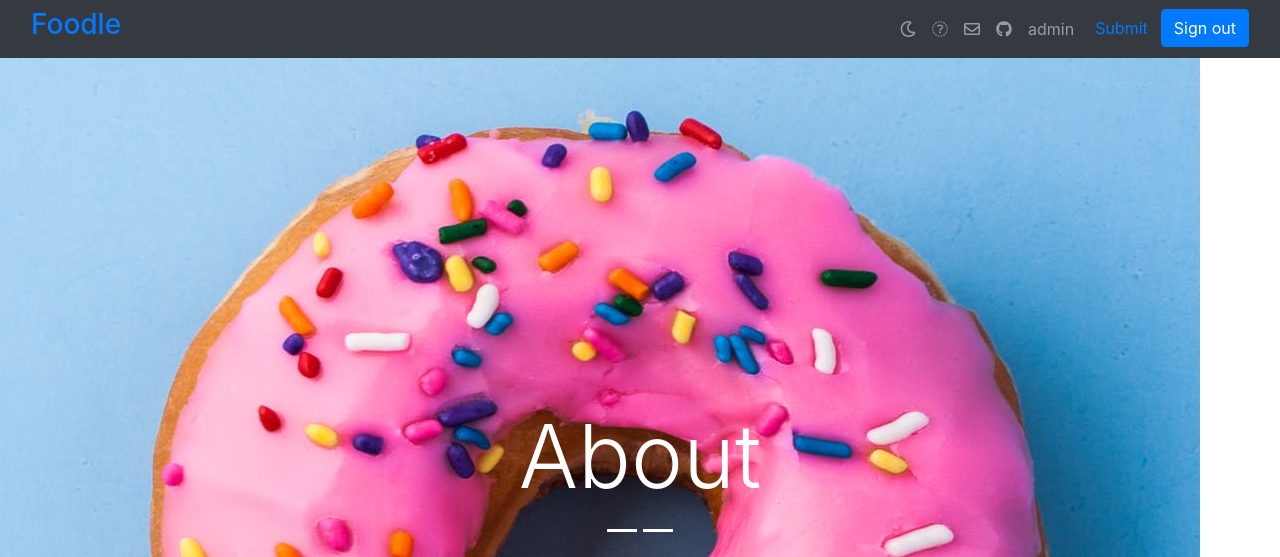
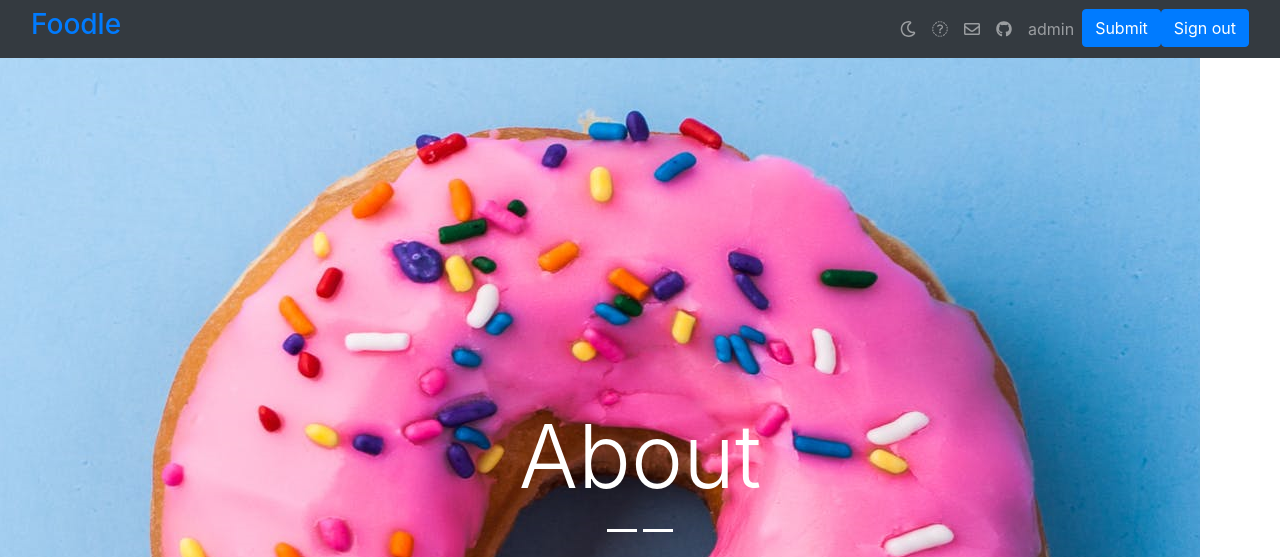
Before and after one commit to glasgowm148/Foodle, a Django app: page /about/ in a window 1280 px wide. Shown: the top 557 px of the page. Run offline with Django 3.2, Linux system fonts and the light colour scheme; a user stored in the database is signed in; some libraries are stand-ins or nearby versions.

Commit message:
submit colour fix - set url to 'submit'

```diff
--- a/foodle/templates/base.html
+++ b/foodle/templates/base.html
@@ -92,7 +92,7 @@
 						<a class="nav-link">{{ user.username }}</a>
 					</li>
 					<li class="nav-item">
-							<a class="btn btn-submit" href="{% url 'register' %}" role="button">Submit</a>
+							<a class="btn btn-primary" href="{% url 'submit' %}" role="button">Submit</a>
 						</li>
 					<li class="nav-item">
 						<a class="btn btn-primary" href="{% url 'logout' %}" role="button">Sign out</a>
```
